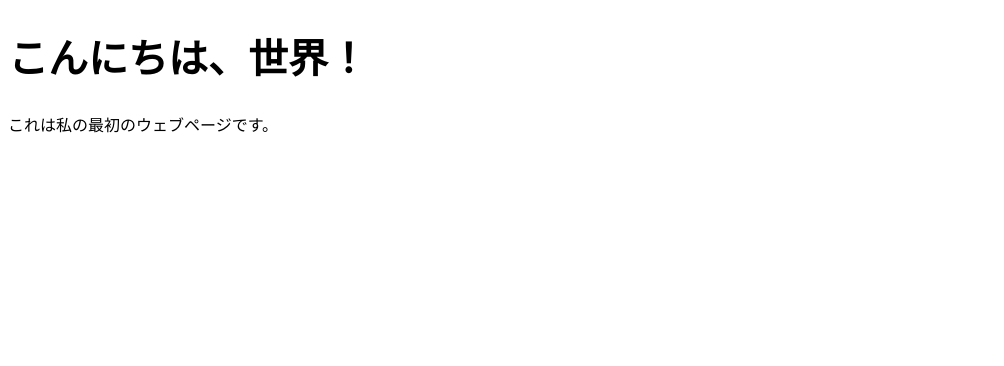
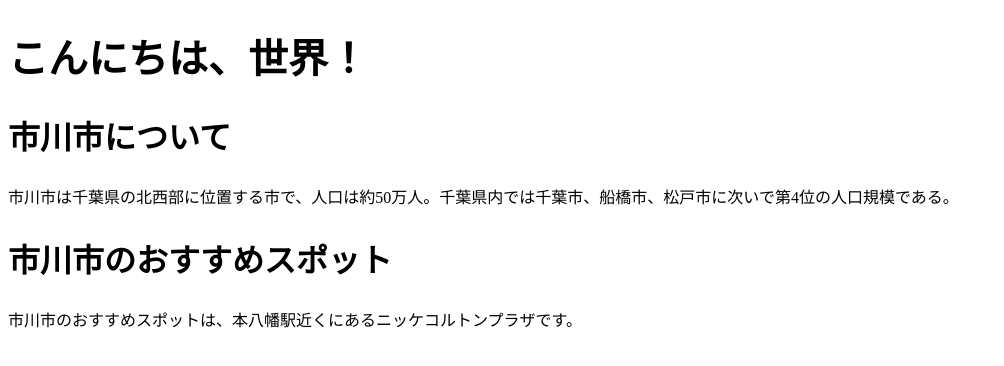
Before and after one commit to sopipo/test01.github.io, a plain HTML site: page index.html in a window 1280 px wide. Shown: the whole page, without its empty margins (0-1004 px from the left). Drawn offline with Linux system fonts and the light colour scheme.

Commit message:
Update index.html

```diff
--- a/index.html
+++ b/index.html
@@ -3,11 +3,15 @@
 <head>
     <meta charset="UTF-8">
     <meta name="viewport" content="width=device-width, initial-scale=1.0">
-    <title>私の簡単なウェブページ</title>
+    <title>市川市の紹介</title>
     <link rel="stylesheet" href="test.css">
 </head>
 <body>
     <h1>こんにちは、世界！</h1>
-    <p>これは私の最初のウェブページです。</p>
+    <h2>市川市について</h2>
+    <p>市川市は千葉県の北西部に位置する市で、人口は約50万人。千葉県内では千葉市、船橋市、松戸市に次いで第4位の人口規模である。</p>
+    <h2>市川市のおすすめスポット</h2>
+    <p>市川市のおすすめスポットは、本八幡駅近くにあるニッケコルトンプラザです。</p>
+
 </body>
 </html>
```
